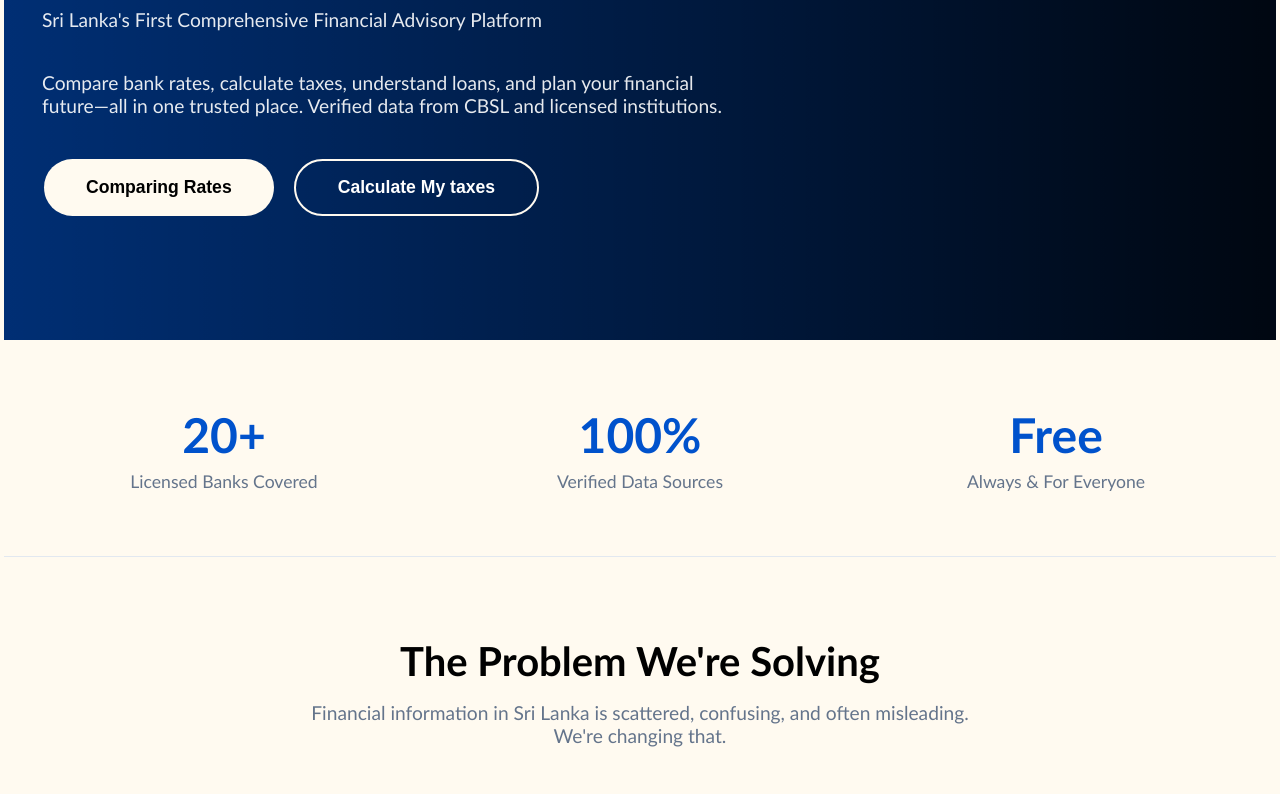
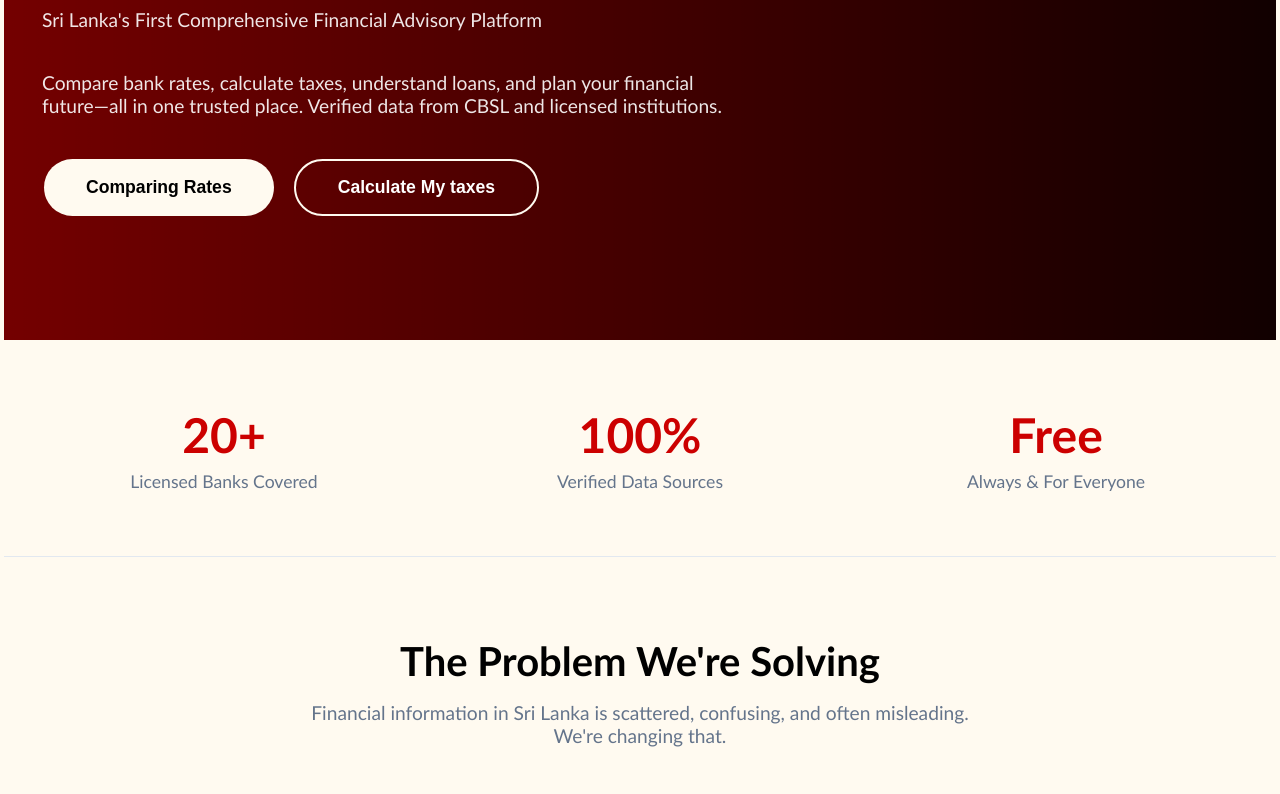
Before and after one commit to dinuraweli/finance-advisory-tool, a plain HTML site: page index.html in a window 1280 px wide. Shown: the part 315-1109 px from the top of the page. Drawn offline with nearby package versions, Linux system fonts and the light colour scheme.

Commit message:
color changed to red

```diff
--- a/css/base.css
+++ b/css/base.css
@@ -5,7 +5,7 @@
 }
 
 :root{
-  --primary-color: #0052cc;
+  --primary-color: #cc0000;
   --text-color: white;
   --text-color2: black;
   --text-color3: #64748b;
```
Also changed, not shown: 1 other file.
